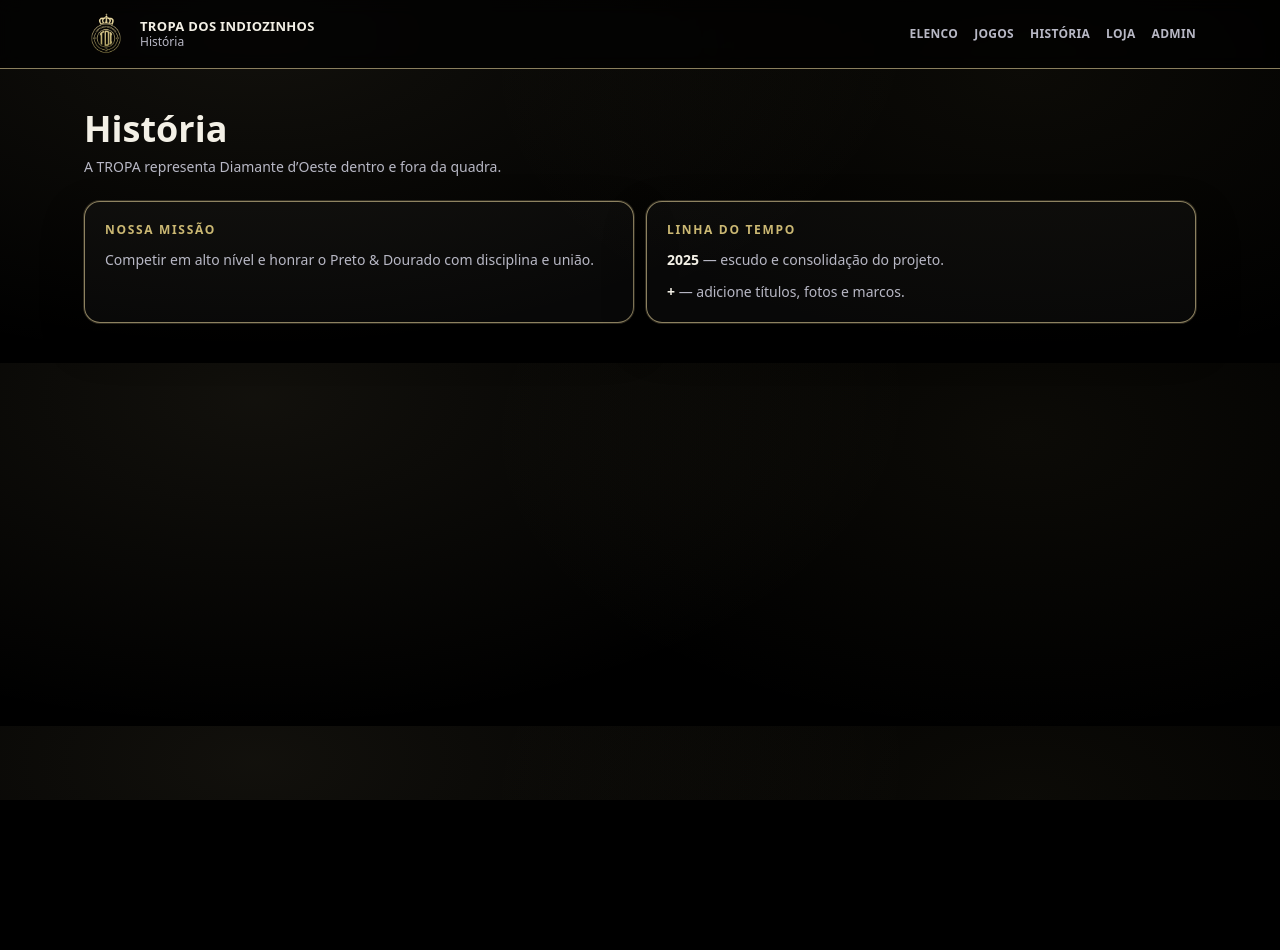
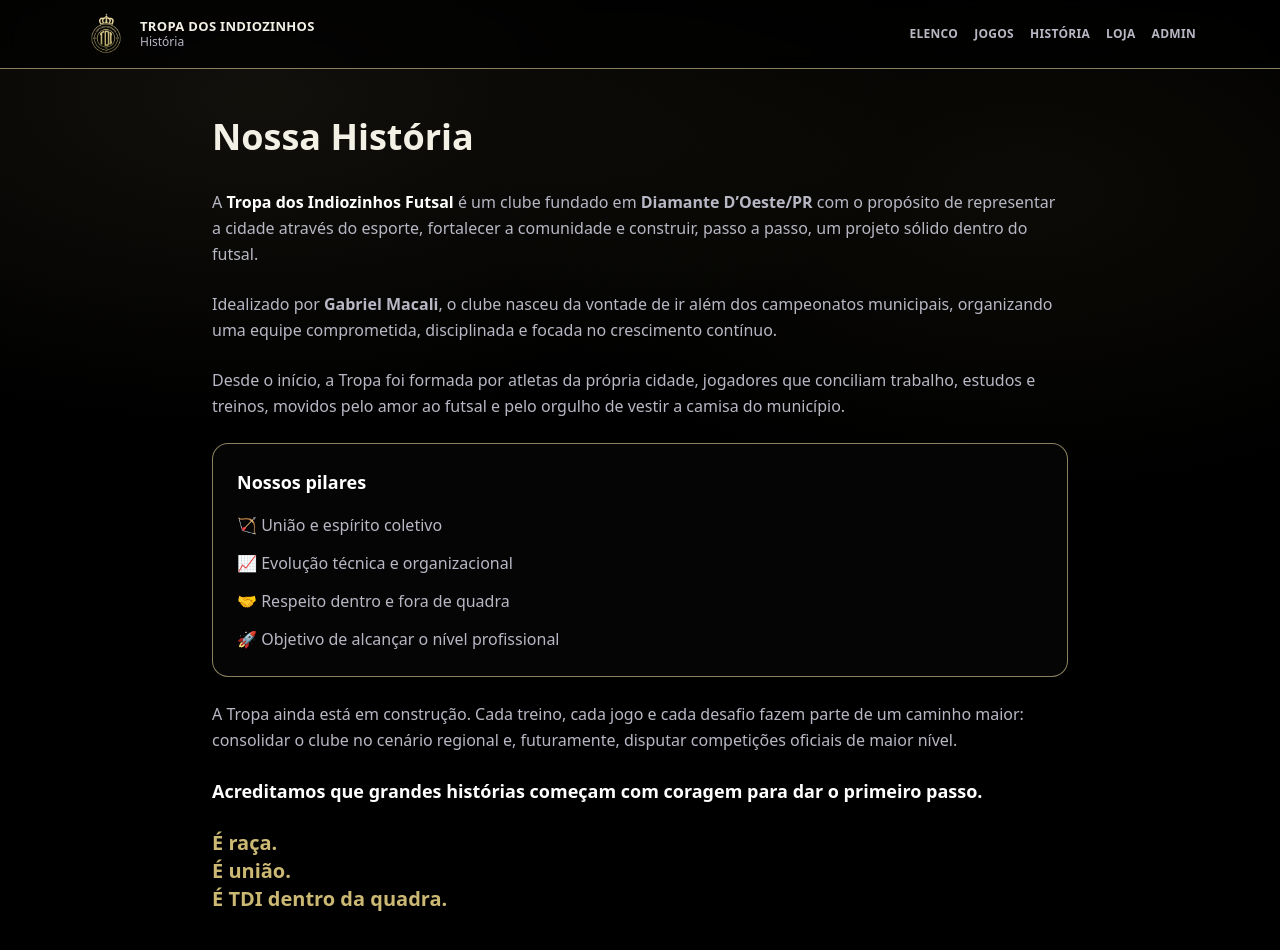
Before and after one commit to tdi-web/tdi-next-supabase-1-, a Next.js app: page /historia in a window 1280 px wide. Shown: the top 950 px of the page. Before the commit the page ends 800 px from the top, so only its background shows below. Built offline with nearby package versions, Linux system fonts and the light colour scheme.

Commit message:
Atualiza história oficial do clube

```diff
--- a/app/historia/page.tsx
+++ b/app/historia/page.tsx
@@ -1,23 +1,65 @@
-import { Header, Card } from "@/components/Shell";
-export default function HistoriaPage(){
-  return (<>
-    <Header subtitle="História"/>
-    <main className="mx-auto max-w-6xl px-5 py-10">
-      <h1 className="text-4xl font-black">História</h1>
-      <p className="mt-2 text-sm text-muted">A TROPA representa Diamante d’Oeste dentro e fora da quadra.</p>
-      <div className="mt-6 grid gap-3 lg:grid-cols-2">
-        <Card>
-          <div className="text-xs font-extrabold uppercase tracking-[.14em] text-gold2">Nossa missão</div>
-          <p className="mt-3 text-sm text-muted">Competir em alto nível e honrar o Preto & Dourado com disciplina e união.</p>
-        </Card>
-        <Card>
-          <div className="text-xs font-extrabold uppercase tracking-[.14em] text-gold2">Linha do tempo</div>
-          <ul className="mt-3 space-y-3 text-sm text-muted">
-            <li><b className="text-text">2025</b> — escudo e consolidação do projeto.</li>
-            <li><b className="text-text">+</b> — adicione títulos, fotos e marcos.</li>
-          </ul>
-        </Card>
-      </div>
-    </main>
-  </>);
+import { Header } from "@/components/Shell";
+
+export default function HistoriaPage() {
+  return (
+    <>
+      <Header subtitle="História" />
+
+      <main className="mx-auto max-w-4xl px-5 py-12">
+        <h1 className="text-4xl font-black">Nossa História</h1>
+
+        <div className="mt-8 space-y-6 text-base leading-relaxed text-muted">
+          <p>
+            A <strong className="text-white">Tropa dos Indiozinhos Futsal</strong> é um clube
+            fundado em <strong>Diamante D’Oeste/PR</strong> com o propósito de representar
+            a cidade através do esporte, fortalecer a comunidade e construir,
+            passo a passo, um projeto sólido dentro do futsal.
+          </p>
+
+          <p>
+            Idealizado por <strong>Gabriel Macali</strong>, o clube nasceu da
+            vontade de ir além dos campeonatos municipais, organizando uma equipe
+            comprometida, disciplinada e focada no crescimento contínuo.
+          </p>
+
+          <p>
+            Desde o início, a Tropa foi formada por atletas da própria cidade,
+            jogadores que conciliam trabalho, estudos e treinos, movidos pelo
+            amor ao futsal e pelo orgulho de vestir a camisa do município.
+          </p>
+
+          <div className="mt-8 rounded-2xl border border-line/60 p-6 bg-white/[0.02]">
+            <h2 className="text-lg font-black text-white mb-4">
+              Nossos pilares
+            </h2>
+
+            <ul className="space-y-3">
+              <li>🏹 União e espírito coletivo</li>
+              <li>📈 Evolução técnica e organizacional</li>
+              <li>🤝 Respeito dentro e fora de quadra</li>
+              <li>🚀 Objetivo de alcançar o nível profissional</li>
+            </ul>
+          </div>
+
+          <p>
+            A Tropa ainda está em construção. Cada treino, cada jogo e cada
+            desafio fazem parte de um caminho maior: consolidar o clube no
+            cenário regional e, futuramente, disputar competições oficiais de
+            maior nível.
+          </p>
+
+          <p className="mt-6 text-lg font-bold text-white">
+            Acreditamos que grandes histórias começam com coragem para dar o
+            primeiro passo.
+          </p>
+
+          <p className="text-xl font-black text-gold2 mt-4">
+            É raça. <br />
+            É união. <br />
+            É TDI dentro da quadra.
+          </p>
+        </div>
+      </main>
+    </>
+  );
 }
```
